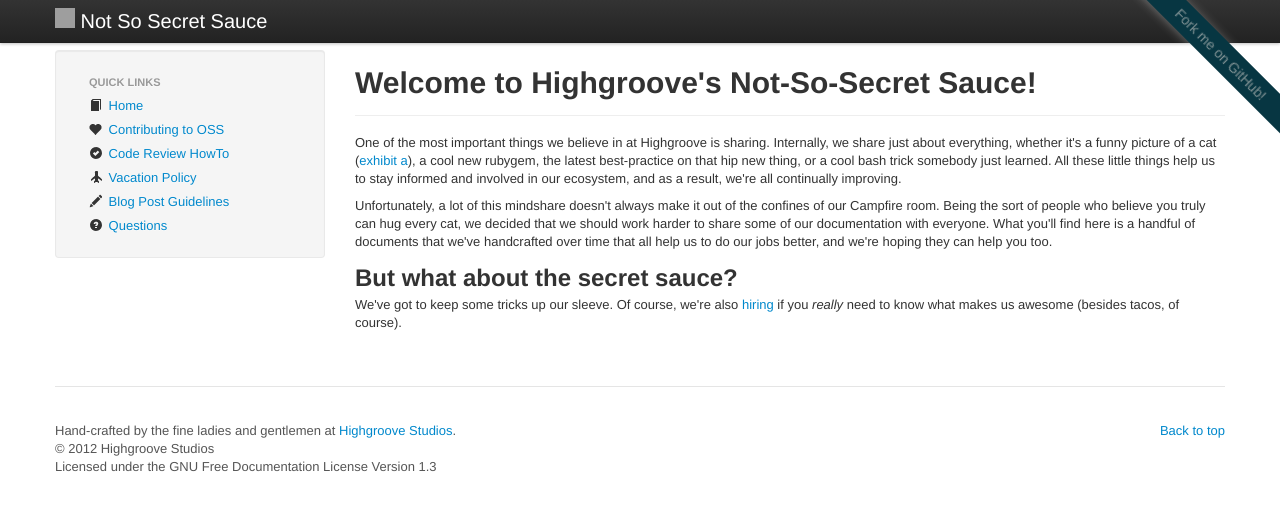
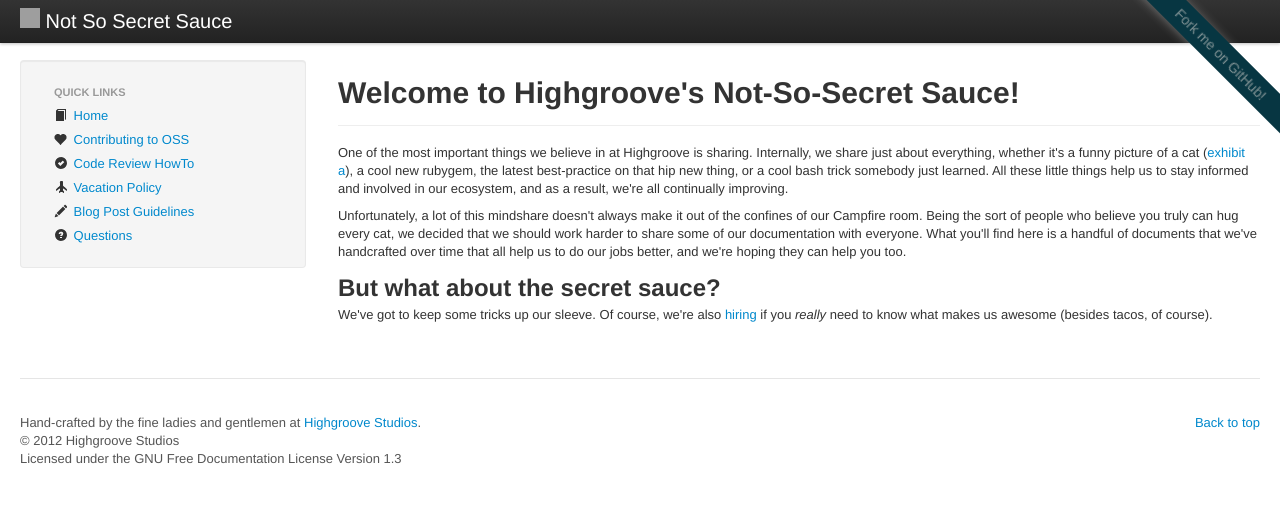
Before and after one commit to daveworth/not-so-secret-sauce, a Jekyll site: the page built from index.html, in a window 1280 px wide. Shown: the top 511 px of the page. Built offline with Jekyll 4.4.1, drawn with Linux system fonts in a browser that asks for light colours; nearby versions of some CDN libraries; grey boxes are pictures that could not be loaded.

Commit message:
[#26007889] Fix CSS issue causing white bar on window resize.

```diff
--- a/_layouts/default.html
+++ b/_layouts/default.html
@@ -12,10 +12,10 @@
   <script src="https://ajax.googleapis.com/ajax/libs/jquery/1.7.1/jquery.min.js" type="text/javascript"></script>
   <script src="/js/bootstrap.min.js" type="text/javascript"></script>
 </head>
-<body style="padding-top: 50px">
+<body>
   <div class="navbar navbar-fixed-top">
     <div class="navbar-inner">
-      <div class="container">
+      <div class="container-fluid">
         <a class="brand" href="/">
           <img src="https://gravatar.com/avatar/5bfa7fe1f71a1e01d3709c41dc33f6b8.png?s=20"/>
           Not So Secret Sauce
@@ -24,8 +24,8 @@
     </a>
   </div>
 
-  <div class="container">
-    <div class="row">
+  <div class="container-fluid content-area">
+    <div class="row-fluid">
       <div class="span3">
         <div class="well">
           <ul class="nav nav-list">
--- a/css/main.css
+++ b/css/main.css
@@ -74,6 +74,10 @@
   }
 }
 
+.content-area {
+  padding-top: 60px;
+}
+
 .footer {
   margin-top: 45px;
   padding: 35px 0 36px;
```
